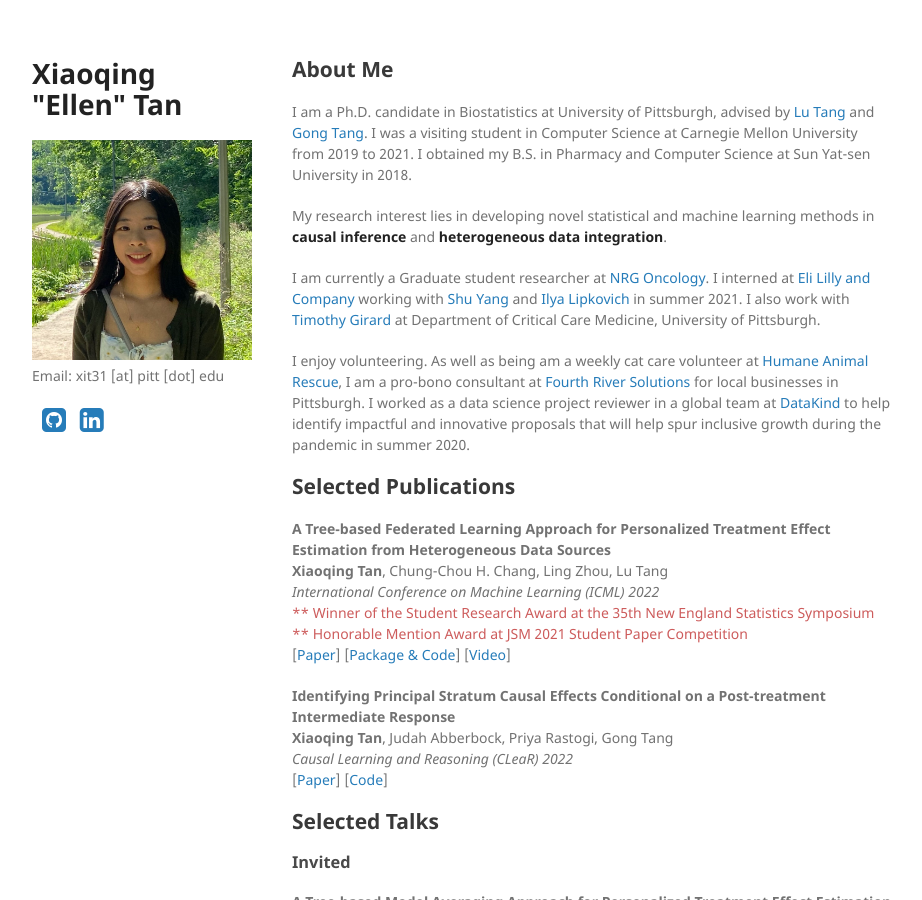
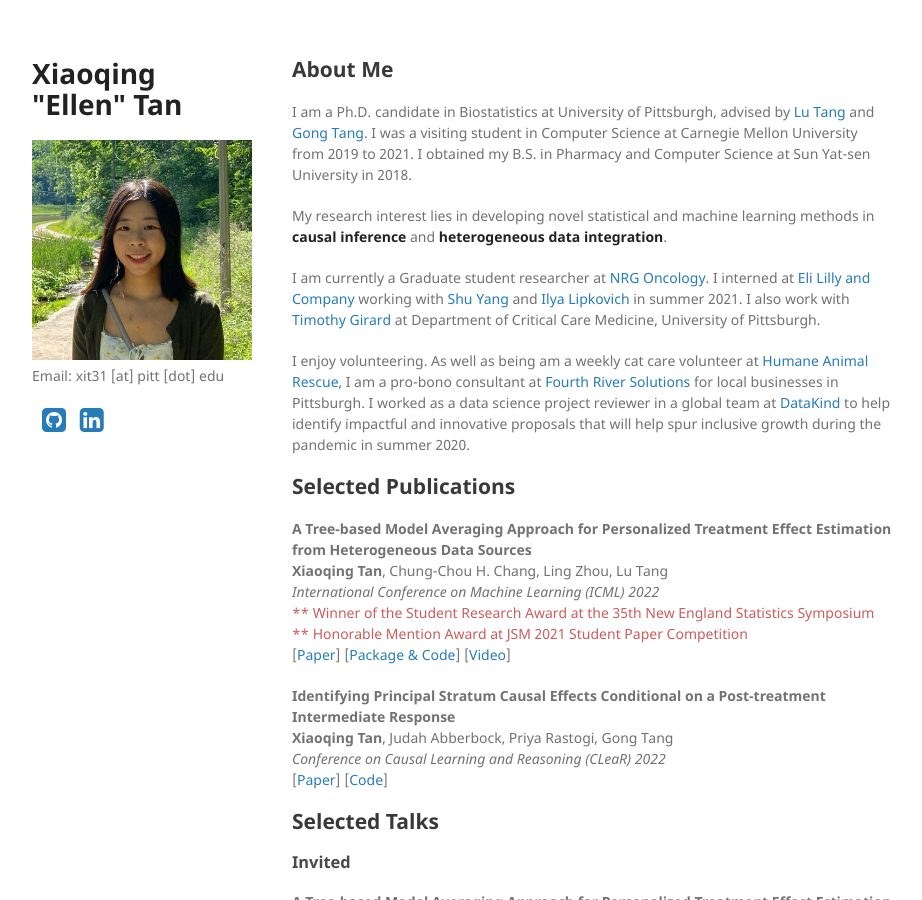
Before and after one commit to ellenxtan/ellenxtan.github.io, a Jekyll site: the page built from index.md, in a window 1280 px wide and 900 px high. Shown: the whole window, without its empty margins (178-1100 px from the left). Built offline with Jekyll 4.4.1, drawn with Linux system fonts in a browser that asks for light colours; a style sheet for code colours, icons or effects is not loaded; our own code applies the rules of GitHub Pages for plain Markdown files.

Commit message:
Update index.md

```diff
--- a/index.md
+++ b/index.md
@@ -55,7 +55,7 @@ I enjoy volunteering. As well as being am a weekly cat care volunteer at [Humane
 <tr>
 <td width="100%">
 <p>
-    <b>A Tree-based Federated Learning Approach for Personalized Treatment Effect Estimation from Heterogeneous Data Sources</b><br>
+    <b>A Tree-based Model Averaging Approach for Personalized Treatment Effect Estimation from Heterogeneous Data Sources</b><br>
     <b>Xiaoqing Tan</b>, Chung-Chou H. Chang, Ling Zhou, Lu Tang<br>
     <em>International Conference on Machine Learning (ICML) 2022</em><br>
     <font color='#CD5C5C'>** Winner of the Student Research Award at the 35th New England Statistics Symposium</font><br>
@@ -71,7 +71,7 @@ I enjoy volunteering. As well as being am a weekly cat care volunteer at [Humane
 <p>
     <b>Identifying Principal Stratum Causal Effects Conditional on a Post-treatment Intermediate Response</b><br>
     <b>Xiaoqing Tan</b>, Judah Abberbock, Priya Rastogi, Gong Tang<br>
-    <em>Causal Learning and Reasoning (CLeaR) 2022</em><br>
+    <em>Conference on Causal Learning and Reasoning (CLeaR) 2022</em><br>
 [<a href="https://arxiv.org/pdf/2103.04175.pdf">Paper</a>] [<a href="https://github.com/ellenxtan/ps_ate">Code</a>]
 </p>
 </td>
```
